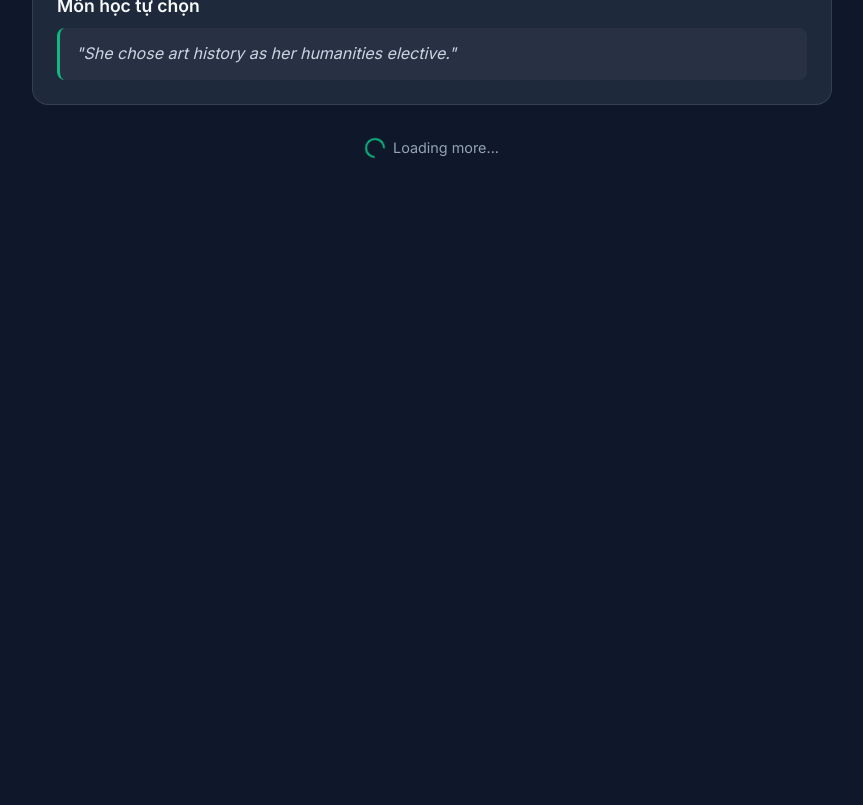
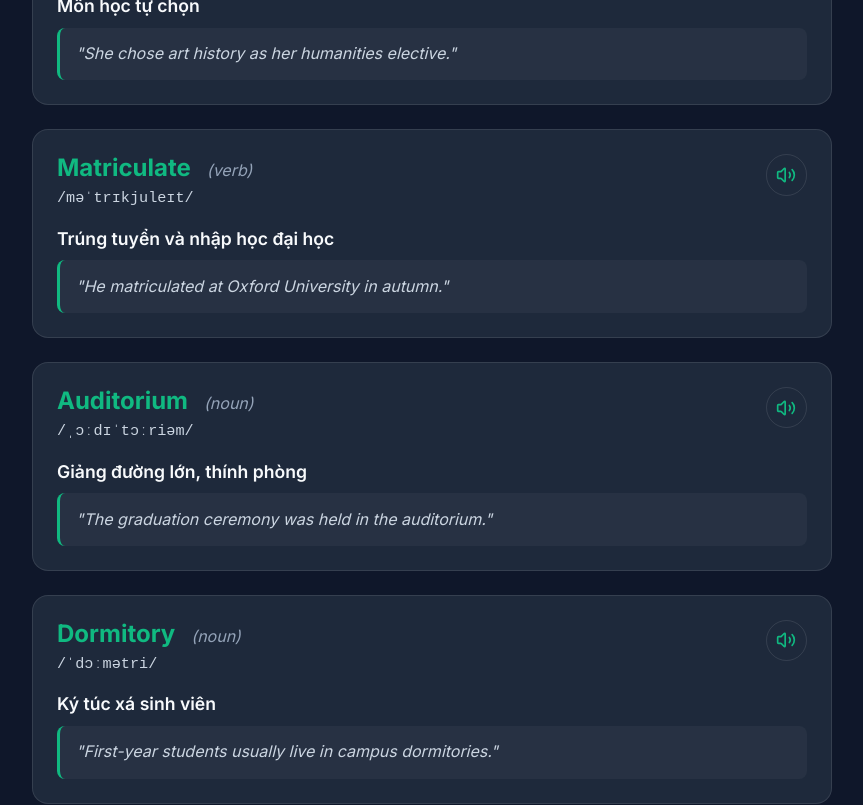
Before and after one commit to tunguyenhd/learn_english, a Next.js app: page /learn_english/ielts/vocabulary/1 in a window 1280 px wide. Shown: the part 7120-7925 px from the top of the page, without its empty margins (40-903 px from the left). Before the commit the page ends 7343 px from the top, so only its background shows below. Built offline with nearby package versions, Linux system fonts and the light colour scheme.

Commit message:
perf(vocabulary): increase batch size to 50 for infinite scroll

```diff
--- a/app/[certType]/vocabulary/[topicId]/VocabularyStudyClient.tsx
+++ b/app/[certType]/vocabulary/[topicId]/VocabularyStudyClient.tsx
@@ -6,7 +6,7 @@ import { BackButton } from '@/components/layout/BackButton';
 import { AudioButton } from '@/components/ui/AudioButton';
 import type { TopicData } from '@/lib/types';
 
-const BATCH_SIZE = 15;
+const BATCH_SIZE = 50;
 
 interface Props {
   certType: string;
```
